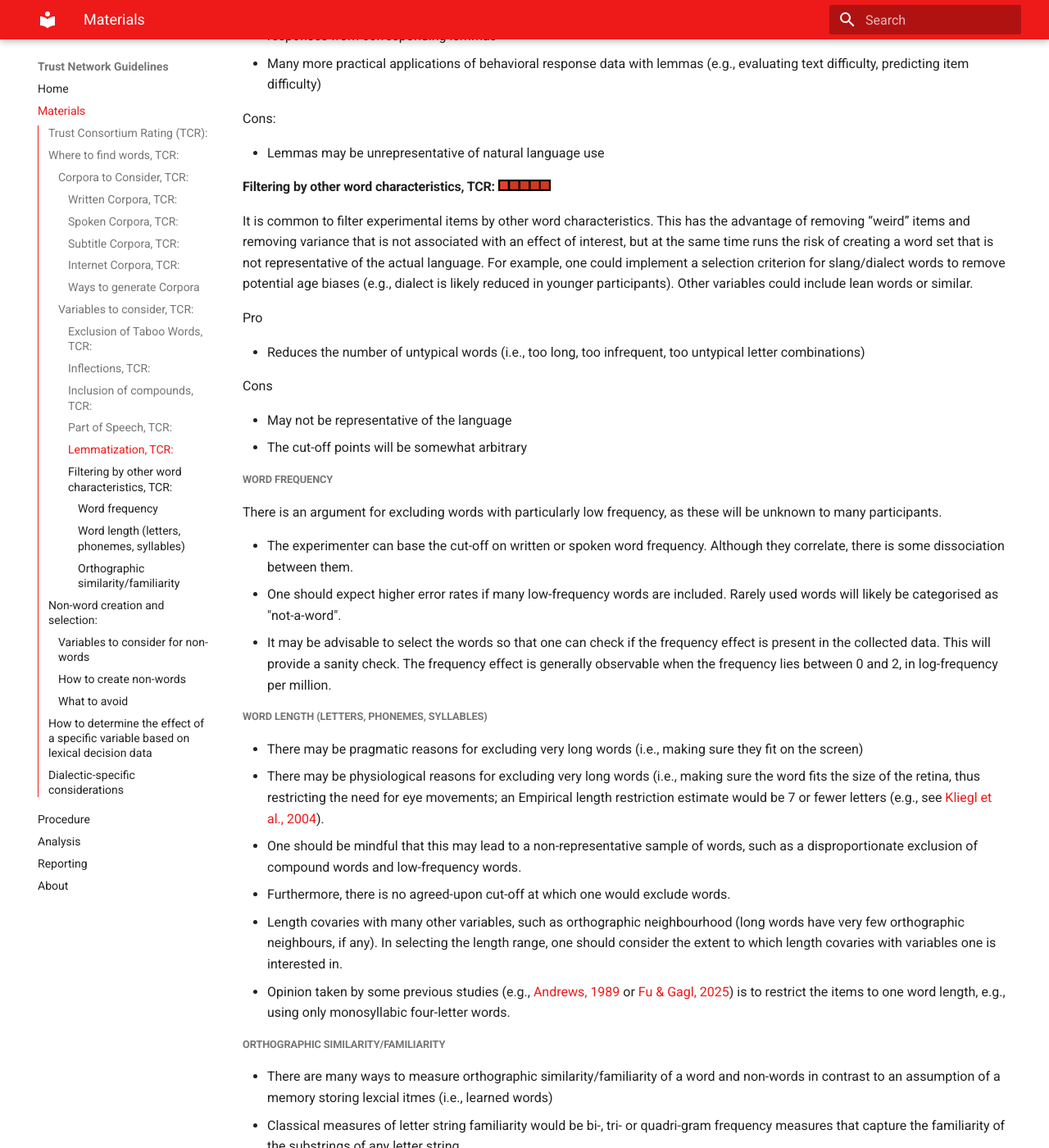
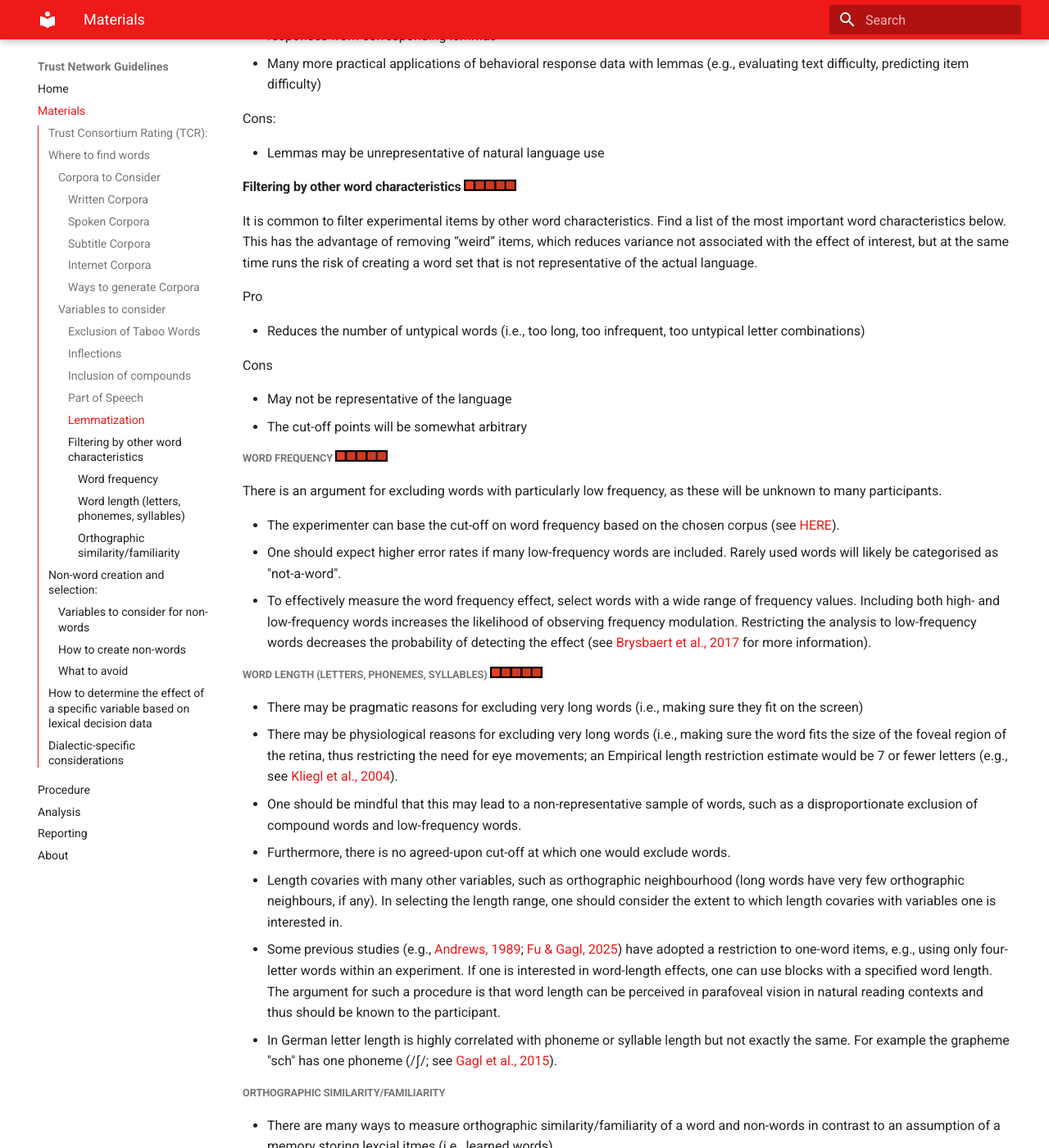
Before and after one commit to cwdeee/trust-network-guidelines, an MkDocs documentation site: the page built from docs/materials.md, in a window 1280 px wide and 1400 px high, scrolled down 3616 px. Shown: the whole window at 82% size. Built offline with MkDocs 1.6.1 and Material for MkDocs 9.7.7, drawn with Linux system fonts in a browser that asks for light colours; some of the changed text lies outside the part shown.

Commit message:
word length

```diff
--- a/docs/materials.md
+++ b/docs/materials.md
@@ -4,11 +4,11 @@ This section is concerned with the stimulus Selection for German lexicon decisio
 
 
 
-## Where to find words, TCR: ![Importance Rating 2](images/rating5.png)
+## Where to find words  ![Importance Rating 2](images/rating5.png)
 One should select Words from Corpora. The field of corpus linguistics provides text resources that offer representative collections of texts, including words from a given language. These resources allow us to determine the word status of a letter string and word characteristics that are important as selection criteria. For example, word frequency is one of the essential variables for lexical decision studies, that describes how often a word occurs in a corpus which depending on the corpus quality (i.e., size and register) more or less reflects the frequency in natural language ([Brysbaert et al., 2017](https://doi.org/10.1177/0963721417727521)).
 
 
-### Corpora to Consider, TCR: ![Importance Rating 2](images/rating5.png)
+### Corpora to Consider  ![Importance Rating 2](images/rating5.png)
 Conducting a lexical decision experiment in German requires relying on existing resources. Many resources are freely available, and others require a university account. Generally, corpora differ in size and register. A small corpus may provide inaccurate frequency estimates, especially for low-frequency words ([Gernsbacher 1984](https://doi.org/10.1037/0096-3445.113.2.256)). Register refers to the population sampled in the corpus. For example, the words in a child-book corpus differ from those in an adult newspaper corpus. Further, we can distinguish between written, spoken, subtitle and internet corpora as well as ways to generate specific corpora. Below, we present a non-exhaustive list of German resources that the members of the group recommend. To ensure word status, we highly recommended checking multiple corpora to account for potential misspellings that happen regularly.
 
 
@@ -22,7 +22,7 @@ Register Legend:
 
 Note that no symbol reflects that the register are typical adults.
 
-#### Written Corpora, TCR: ![Importance Rating 2](images/rating5.png)
+#### Written Corpora  ![Importance Rating 2](images/rating5.png)
 Texts collected from newspapers and books.
 
 - [dlexDB corpus](https://doi.org/10.5281/zenodo.15097663)
@@ -35,16 +35,16 @@ Texts collected from newspapers and books.
     - Separate frequency counts for different ages (between 6 and 12), Contains annotation about word class, lemma, orthographic neighbourhood, bigram frequencies, etc.
 
 
-#### Spoken Corpora, TCR: ![Importance Rating 2](images/rating4.png)
+#### Spoken Corpora  ![Importance Rating 2](images/rating4.png)
 [Here](https://dgd.ids-mannheim.de/dgd/pragdb.dgd_extern.sys_inv?v_session_id=) one can find a list of German corpora of spoken language with diverse Registers and Sizes (Sign up necessary) constantly updated by the Institute of the German Language in Manheim.
 
-#### Subtitle Corpora, TCR: ![Importance Rating 2](images/rating4.png)
+#### Subtitle Corpora  ![Importance Rating 2](images/rating4.png)
 Texts that have been used as movie/TV series subtitles. They represent spoken language after a script but provide written word forms.
 
 - [SUBTLEX-DE](https://osf.io/py9ba/)
 - [FILMS corpus](https://osf.io/rd7p6/)
 
-#### Internet Corpora, TCR: ![Importance Rating 2](images/rating5.png)
+#### Internet Corpora  ![Importance Rating 2](images/rating5.png)
 This type of resource collects texts available on the Internet. The advantage is that a large amount of text is available. However, data quality is typically lower (e.g., there is a higher rate of misspellings).
 
 - [Leipzig corpus](https://corpora.uni-leipzig.de/en?corpusId=deu_news_2021)
@@ -55,31 +55,31 @@ Here are new ideas for creating corpora with generative language models ([Schepe
 
 - 👧[LLM created ChildLex corpora](https://doi.org/10.17605/OSF.IO/WMUVJ)
 
-### Variables to consider, TCR: ![Importance Rating 2](images/rating5.png)
+### Variables to consider  ![Importance Rating 2](images/rating5.png)
 
 Words vary in terms of orthographic features (e.g., number of letters, written word form frequency), phonological features (e.g., number of syllables, number of phonemes), morphological features (e.g., morphological complexity, number of morphemes), syntactical features (e.g., Part of Speech) and semantic features (e.g., word class, valence). There are no strict rules for which items to exclude when selecting words/non-words for a study. Manual filtering is not recommended because it’s time-consuming, not reproducible, and error-prone. The filtering process depends on the research question.
 
-#### Exclusion of Taboo Words, TCR: ![Importance Rating 2](images/rating4.png)
+#### Exclusion of Taboo Words  ![Importance Rating 2](images/rating4.png)
 Excluding taboo words can prevent participant traumatization. Thus, such words should only be used if necessary, and experiments involving them should account for measures that prevent adverse outcomes for participants. In general, it is advised to consult with an ethics committee. It is recommended to exclude slurs that some participants may perceive to be personally offensive and to include a trigger warning if such words are under investigation. [Sulpizio et al. (2024)](https://doi.org/10.3758/s13428-024-02376-6) provide a full list of German taboo words [HERE](https://osf.io/ecr32/overview).
 
-#### Inflections, TCR: ![Importance Rating 2](images/rating4.png)
+#### Inflections  ![Importance Rating 2](images/rating4.png)
 German is an especially inflection-rich language and has more inflected words than English. Inflected word forms are adjustments to base word forms that indicate grammatical aspects such as time or gender. The experimenter needs to decide how to treat inflected word forms. For example, the verb "gehen" has 17 different forms, including "ging" (past form).
 
 - There are many more inflected word forms than lemmas, including very similar words that are almost identical in both form and meaning (e.g., "Katze" – cat, and "Katzen"). If inflected word forms are included, one may want to ensure that there are not too many similar words in the chosen word set.
 - Gender-Forms: Some nouns have gendered forms (Lehrer vs. Lehrerin). Traditionally, the male form is considered the default in most cases. It is possible to include only the more frequent form of each word. However, this may provide a biased picture, especially across multiple studies or in a large-scale study. In attempts to make language more gender-neutral, non-gendered plural forms are also increasingly common. These may be typographically unusual, such as the intrusion of non-letter characters "Lehrer*innen", "Lehrer:innen", or "Lehrer_innen". Other forms can be camel-back letters ("LehrerInnen") or intermediate slashes ("Lehrer/innen"). If such words are included, there must be foil non-words with similar structures to avoid providing a non-lexical cue to the word's lexicality. Another option could be using 50% of the relevant words in female form and the other 50% in male form. This will result in an equal representation of male and female versions, but not considering non-binary individuals. Accounting for the non-binary version, one could use gender neutral forms like "Lehrperson".
 - Using inflected words is closer to the actual use of language
 
-####  Inclusion of compounds, TCR: ![Importance Rating 2](images/rating4.png)
+####  Inclusion of compounds  ![Importance Rating 2](images/rating4.png)
 A distinctive feature of German is the use of compound words (e.g., “Kühlschrank”, which means fridge, is a cooling cupboard when translated literally). The creation of compound words is productive, such that speakers can create novel word forms on the fly. This poses some questions when selecting items.
 
 - Including compounds allows us to examine a feature for which the German language is famous, and it stays closer to the actual use of language.
 - If compounds are included, one might need a much larger number of items to have a broad coverage of representative words. At the same time, a larger number of words becomes available.
 - The frequency counts for compound words may not be comparable cross-linguistically. At the extreme end, we may have perfectly legal and understandable neologisms with a frequency of 0. This is also to be considered when applying a word frequency threshold. A potential solution here is to consider a combined version of the single-word frequency within the individual compounds.
 
-#### Part of Speech, TCR: ![Importance Rating 2](images/rating4.png)
+#### Part of Speech  ![Importance Rating 2](images/rating4.png)
 Excluding certain parts of speech (e.g., function words) can simplify the selection process. However, it may reduce the items' representativeness.
 
-#### Lemmatization, TCR: ![Importance Rating 2](images/rating4.png)
+#### Lemmatization  ![Importance Rating 2](images/rating4.png)
 Lemmatization involves using lemmas (i.e., base forms of words; typically found in dictionaries) instead of individual word forms.
 
 Pros:
@@ -93,8 +93,8 @@ Cons:
 
 - Lemmas may be unrepresentative of natural language use
 
-####  Filtering by other word characteristics, TCR: ![Importance Rating 2](images/rating5.png)
-It is common to filter experimental items by other word characteristics. This has the advantage of removing “weird” items and removing variance that is not associated with an effect of interest, but at the same time runs the risk of creating a word set that is not representative of the actual language. For example, one could implement a selection criterion for slang/dialect words to remove potential age biases (e.g., dialect is likely reduced in younger participants). Other variables could include lean words or similar.
+####  Filtering by other word characteristics  ![Importance Rating 2](images/rating5.png)
+It is common to filter experimental items by other word characteristics. Find a list of the most important word characteristics below. This has the advantage of removing “weird” items, which reduces variance not associated with the effect of interest, but at the same time runs the risk of creating a word set that is not representative of the actual language.
 
 Pro
 
@@ -105,21 +105,22 @@ Cons
 - May not be representative of the language
 - The cut-off points will be somewhat arbitrary
 
-##### Word frequency
+##### Word frequency  ![Importance Rating 2](images/rating5.png)
 There is an argument for excluding words with particularly low frequency, as these will be unknown to many participants.
 
-- The experimenter can base the cut-off on written or spoken word frequency. Although they correlate, there is some dissociation between them.
+- The experimenter can base the cut-off on word frequency based on the chosen corpus (see [HERE](https://trust-network-guidelines.readthedocs.io/en/latest/materials/#corpora-to-consider-tcr)).
 - One should expect higher error rates if many low-frequency words are included. Rarely used words will likely be categorised as "not-a-word".
-- It may be advisable to select the words so that one can check if the frequency effect is present in the collected data. This will provide a sanity check. The frequency effect is generally observable when the frequency lies between 0 and 2, in log-frequency per million.
+- To effectively measure the word frequency effect, select words with a wide range of frequency values. Including both high- and low-frequency words increases the likelihood of observing frequency modulation. Restricting the analysis to low-frequency words decreases the probability of detecting the effect (see [Brysbaert et al., 2017](https://doi.org/10.1177/0963721417727521) for more information).
 
-##### Word length (letters, phonemes, syllables)
+##### Word length (letters, phonemes, syllables)  ![Importance Rating 2](images/rating5.png)
 
 - There may be pragmatic reasons for excluding very long words (i.e., making sure they fit on the screen)
-- There may be physiological reasons for excluding very long words (i.e., making sure the word fits the size of the retina, thus restricting the need for eye movements; an Empirical length restriction estimate would be 7 or fewer letters (e.g., see [Kliegl et al., 2004](https://doi.org/10.1080/09541440340000213)).
+- There may be physiological reasons for excluding very long words (i.e., making sure the word fits the size of the foveal region of the retina, thus restricting the need for eye movements; an Empirical length restriction estimate would be 7 or fewer letters (e.g., see [Kliegl et al., 2004](https://doi.org/10.1080/09541440340000213)).
 - One should be mindful that this may lead to a non-representative sample of words, such as a disproportionate exclusion of compound words and low-frequency words.
 - Furthermore, there is no agreed-upon cut-off at which one would exclude words.
 - Length covaries with many other variables, such as orthographic neighbourhood (long words have very few orthographic neighbours, if any). In selecting the length range, one should consider the extent to which length covaries with variables one is interested in.
-- Opinion taken by some previous studies (e.g., [Andrews, 1989](https://doi.org/10.1037/0278-7393.15.5.802) or [Fu & Gagl, 2025](https://doi.org/10.1162/jocn_a_02301)) is to restrict the items to one word length, e.g., using only monosyllabic four-letter words.
+- Some previous studies (e.g., [Andrews, 1989](https://doi.org/10.1037/0278-7393.15.5.802); [Fu & Gagl, 2025](https://doi.org/10.1162/jocn_a_02301)) have adopted a restriction to one-word items, e.g., using only four-letter words within an experiment. If one is interested in word-length effects, one can use blocks with a specified word length. The argument for such a procedure is that word length can be perceived in parafoveal vision in natural reading contexts and thus should be known to the participant.
+- In German letter length is highly correlated with phoneme or syllable length but not exactly the same. For example the grapheme "sch" has one phoneme (/ʃ/; see [Gagl et al., 2015](https://doi.org/10.1080/10888438.2015.1026969)).
 
 ##### Orthographic similarity/familiarity
 
```
